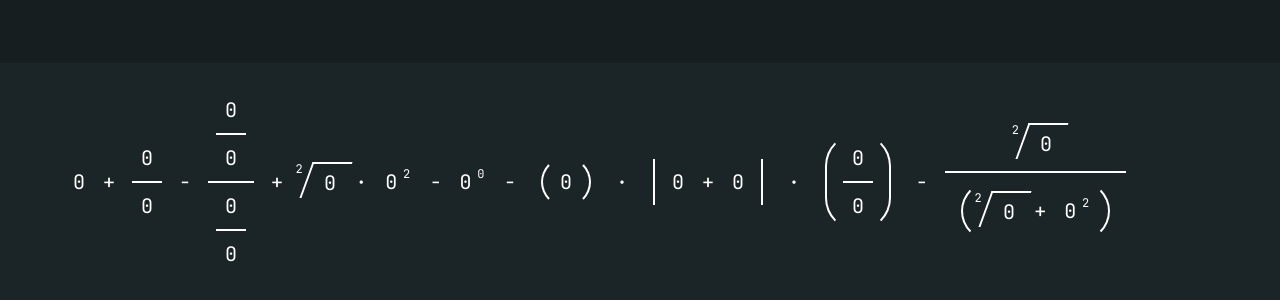
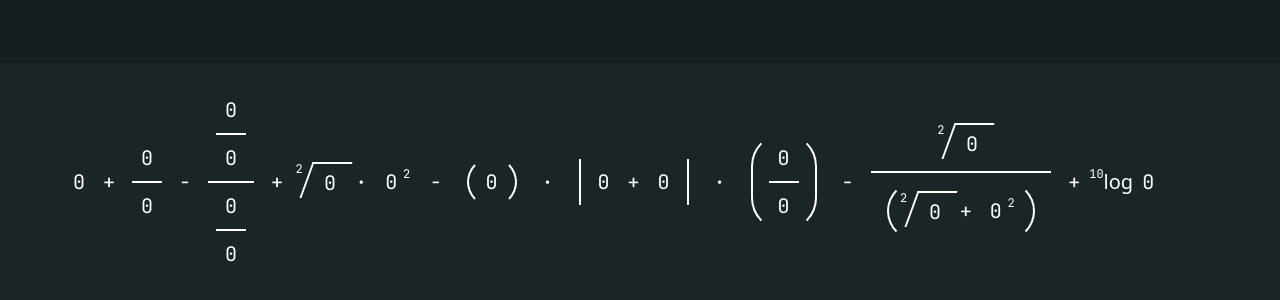
Before and after one commit to tonytomo/math-input, a website: page index.html in a window 1280 px wide. Shown: the part 218-518 px from the top of the page. Drawn offline with nearby package versions, Linux system fonts and the light colour scheme.

Commit message:
feat: replace exponent input with logarithm component and adjust auto-resize character width

```diff
--- a/index.html
+++ b/index.html
@@ -69,16 +69,6 @@
 
             <input type="text" maxlength="1" value="-" />
 
-            <!-- Exponent Operation -->
-            <div class="exponent">
-                <input type="number" class="auto-resize" value="0" />
-                <div class="power">
-                    <input type="number" class="auto-resize" value="0" />
-                </div>
-            </div>
-
-            <input type="text" maxlength="1" value="-" />
-
             <!-- Parentheses -->
             <div class="parentheses">
                 <input type="number" class="auto-resize" value="0" />
@@ -138,6 +128,17 @@
                     </div>
                 </div>
             </div>
+
+            <input type="text" maxlength="1" value="+" />
+
+            <!-- Logarithm -->
+            <div class="logarithm">
+                <input type="number" class="base auto-resize" value="10" />
+                <p>log</p>
+                <div class="argument">
+                    <input type="number" class="auto-resize" value="0" />
+                </div>
+            </div>
         </div>
     </main>
 
--- a/script.js
+++ b/script.js
@@ -3,7 +3,7 @@ const inputs = document.querySelectorAll('.auto-resize')
 inputs.forEach(input => {
     input.addEventListener('input', (e) => {
         const value = e.target.value;
-        const width = Math.max(value.length + 1, 2);
+        const width = Math.max(value.length + 1, 2.5);
         input.style.width = width + 'ch';
     });
 
--- a/style.css
+++ b/style.css
@@ -137,3 +137,20 @@ input:focus {
   display: flex;
   align-items: center;
 }
+
+.logarithm {
+  display: flex;
+  align-items: start;
+}
+
+.logarithm > .base {
+  width: 2ch;
+  height: 2ch;
+
+  font-size: 0.75rem;
+}
+
+.logarithm > .argument {
+  display: flex;
+  align-items: center;
+}
```
Also changed, not shown: README.md.
